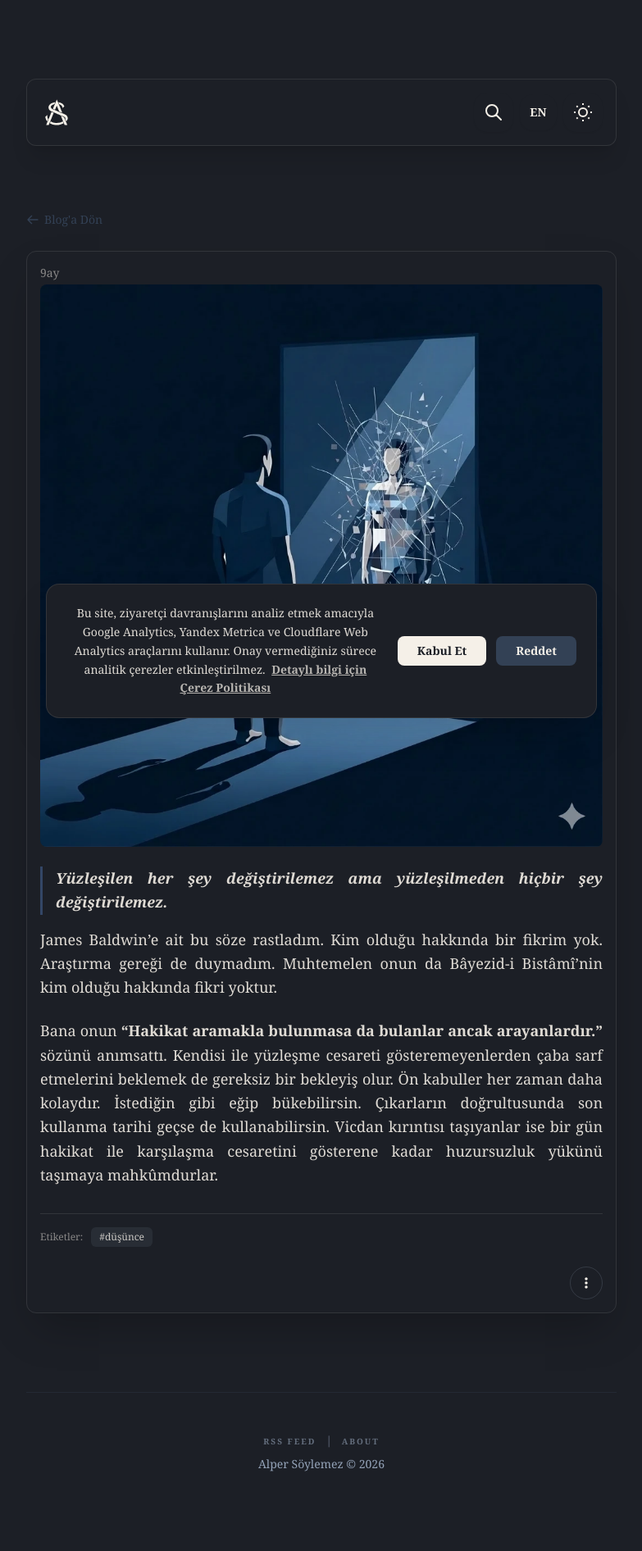
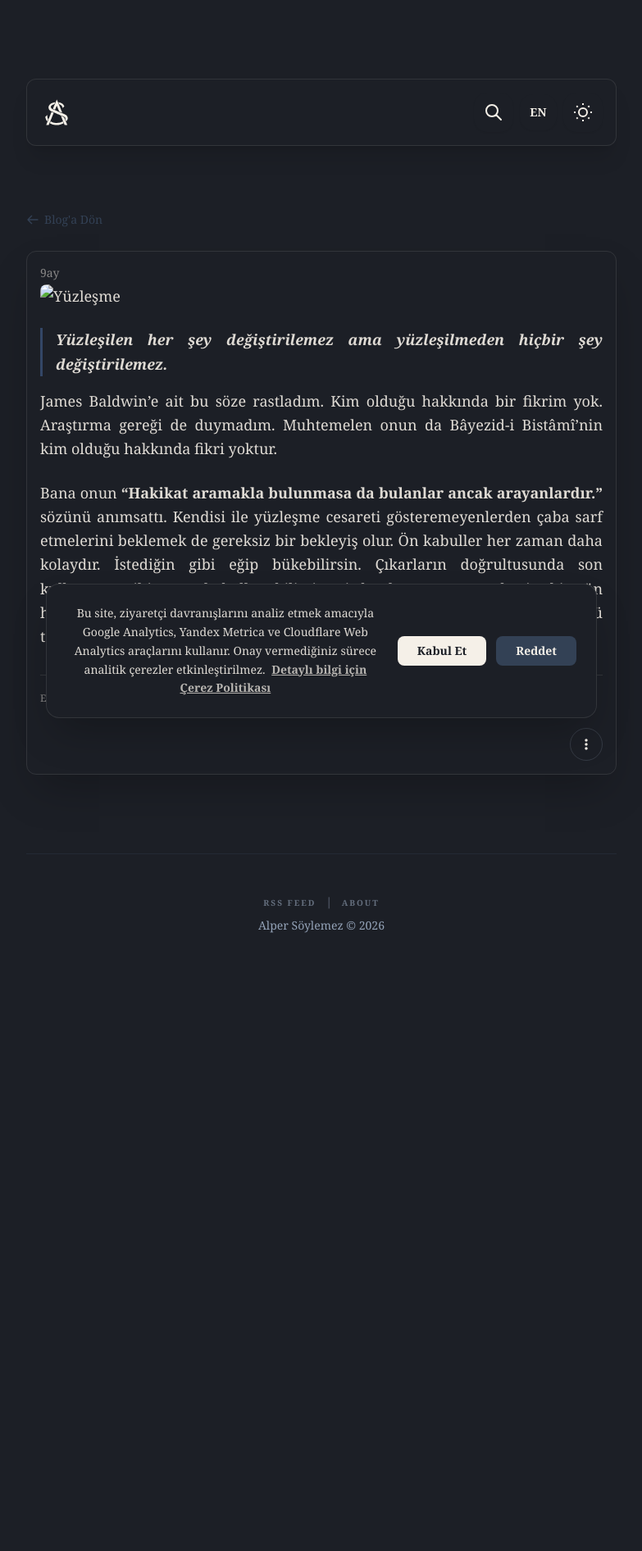
Before and after one commit to lprsylmz/jekyll-blog, a Jekyll site: the page built from _content/_articles/2026-01-29-yuzlesme.md, in a window 1280 px wide. Shown: the whole page at 82% size, without its empty margins (248-1031 px from the left). Built offline with Jekyll 4.4.1, drawn with Linux system fonts in a browser that asks for light colours; after the commit the page ends 1235 px from its top, so only the background shows below that.

Commit message:
content: add 2026-01-29-yuzlesme article

```diff
--- a/_content/_articles/2026-01-29-yuzlesme.md
+++ b/_content/_articles/2026-01-29-yuzlesme.md
@@ -6,11 +6,11 @@ date: 2026-01-29 00:00:00
 description: "Hakikat ile yüzleşme."
 tags: ["düşünce"]
 author: "Alper Söylemez"
-image: "/assets/images/blog/yuzlesme.webp"
+image: "assets/images/blog/yuzlesme.webp"
 is_published: true
 ---
 
-![Yüzleşme](https://alpersoylemez.com/assets/images/blog/yuzlesme.webp)
+![Yüzleşme](assets/images/blog/yuzlesme.webp)
 
 > Yüzleşilen her şey değiştirilemez ama yüzleşilmeden hiçbir şey değiştirilemez.
 
```
